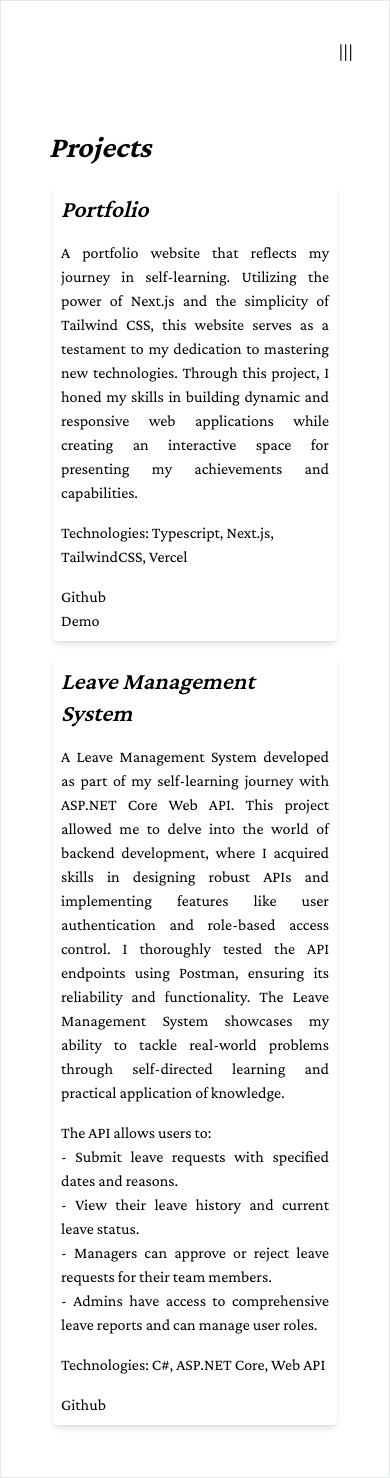
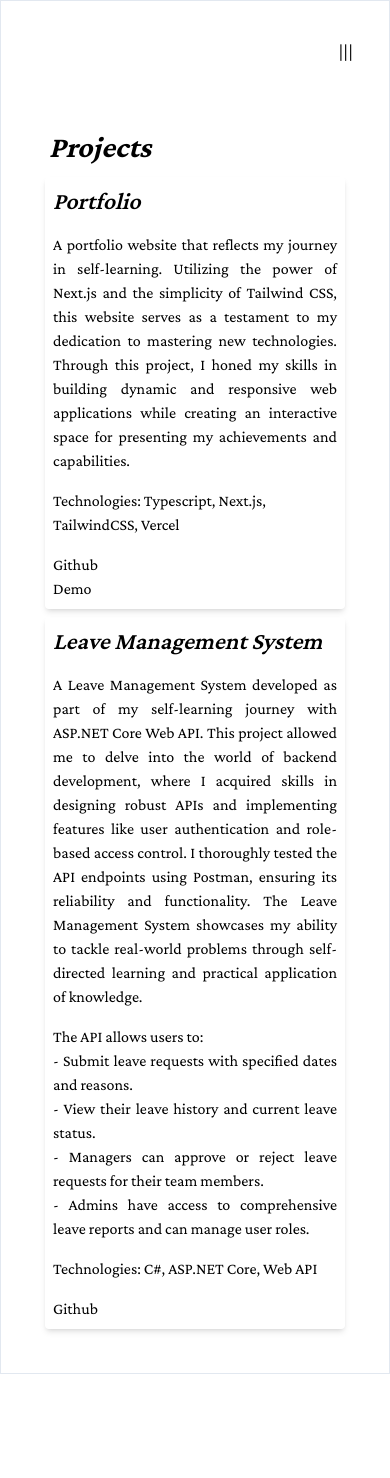
Before and after one commit to salihaaaaa/Portfolio, a Next.js app: page /projects in a window 390 px wide. After the commit the page ends 1374 px from the top, so only its background shows below. Built offline with nearby package versions, Linux system fonts and the light colour scheme.

Commit message:
Change the margin and padding

```diff
--- a/src/app/projects/page.tsx
+++ b/src/app/projects/page.tsx
@@ -5,8 +5,8 @@ const page = () => {
   return (
     <div className="p-5 md:p-10">
       <h2 className="text-3xl font-bold p-2 italic">Projects</h2>
-      <div className="p-1 md:p-5 flex flex-wrap flex-row md:flex-col">
-        <div className="m-2 p-2 shadow-md rounded">
+      <div className="md:p-5 flex flex-wrap flex-row md:flex-col">
+        <div className="m-1 p-2 shadow-md rounded">
           <h3 className="text-2xl italic font-semibold mb-4">Portfolio</h3>
           <p className="mb-4 text-justify">
             A portfolio website that reflects my journey in self-learning.
@@ -25,7 +25,7 @@ const page = () => {
           </Link>
           <Link href="https://salihah.vercel.app/">Demo</Link>
         </div>
-        <div className="m-2 p-2 shadow-md rounded">
+        <div className="m-1 p-2 shadow-md rounded">
           <h3 className="text-2xl italic font-semibold mb-4">
             Leave Management System
           </h3>
```
